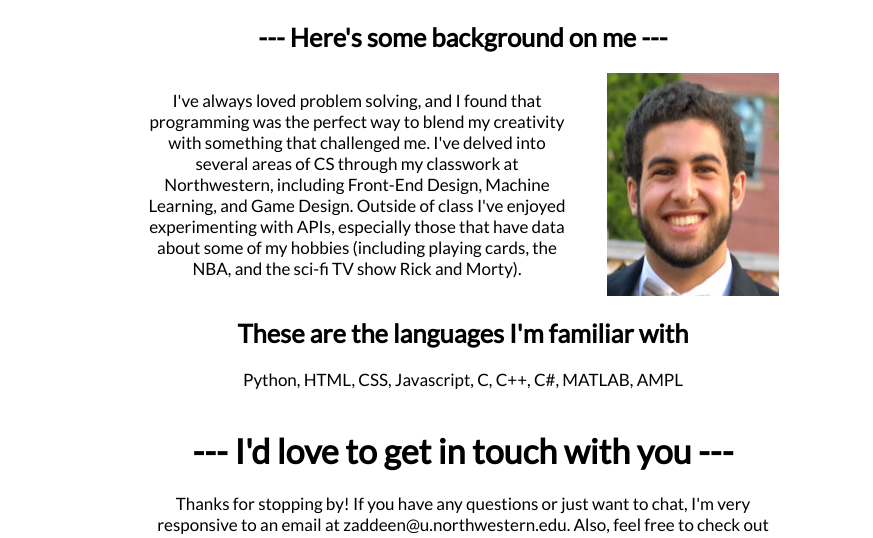
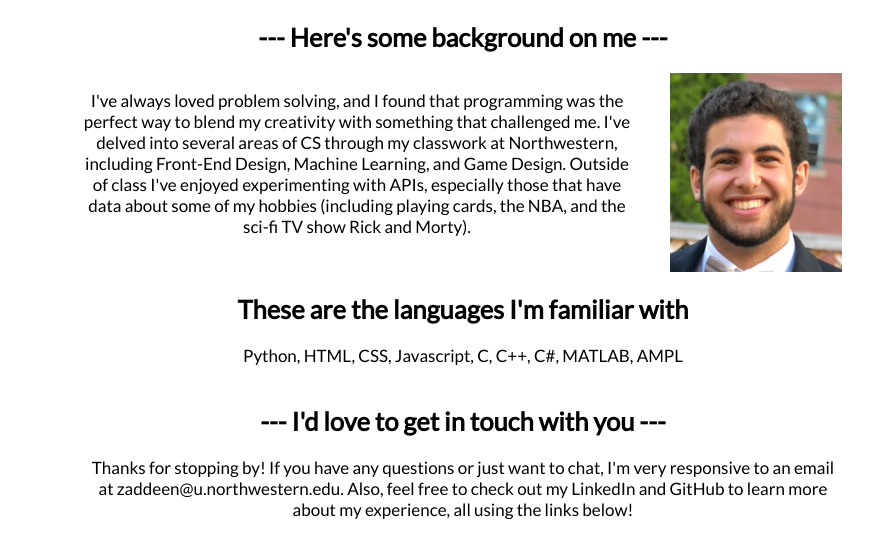
Before and after one commit to zaddeen/zaddeen.github.io, a plain HTML site: page index.html in a window 1280 px wide. Shown: the part 1588-2126 px from the top of the page, without its empty margins (177-1050 px from the left). Drawn offline with Linux system fonts and the light colour scheme.

Commit message:
header change

```diff
--- a/index.html
+++ b/index.html
@@ -70,7 +70,7 @@
       <p>Python, HTML, CSS, Javascript, C, C++, C#, MATLAB, AMPL</p>
   </div>
   <div id="contact">
-    <h1>---  I'd love to get in touch with you  ---</h1>
+    <h2>---  I'd love to get in touch with you  ---</h2>
       <p> Thanks for stopping by! If you have any questions or just want to chat,
         I'm very responsive to an email at zaddeen@u.northwestern.edu. Also, feel free
         to check out my LinkedIn and GitHub to learn more about my experience, all using the links below!
--- a/styles.css
+++ b/styles.css
@@ -107,8 +107,8 @@ body {
 /* About Me, Contact Info */
 #about, #contact {
   margin-bottom: 40px;
-  margin-left: 25%;
-  margin-right: 25%;
+  margin-left: 20%;
+  margin-right: 20%;
   text-align: center;
 }
 
```
